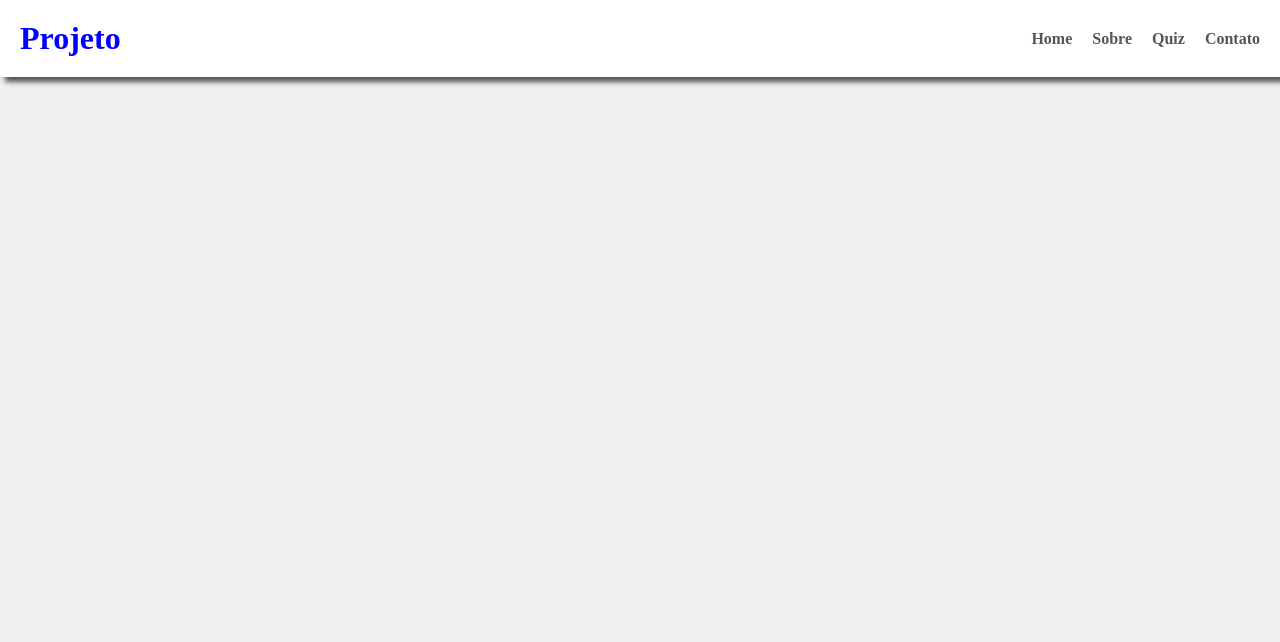
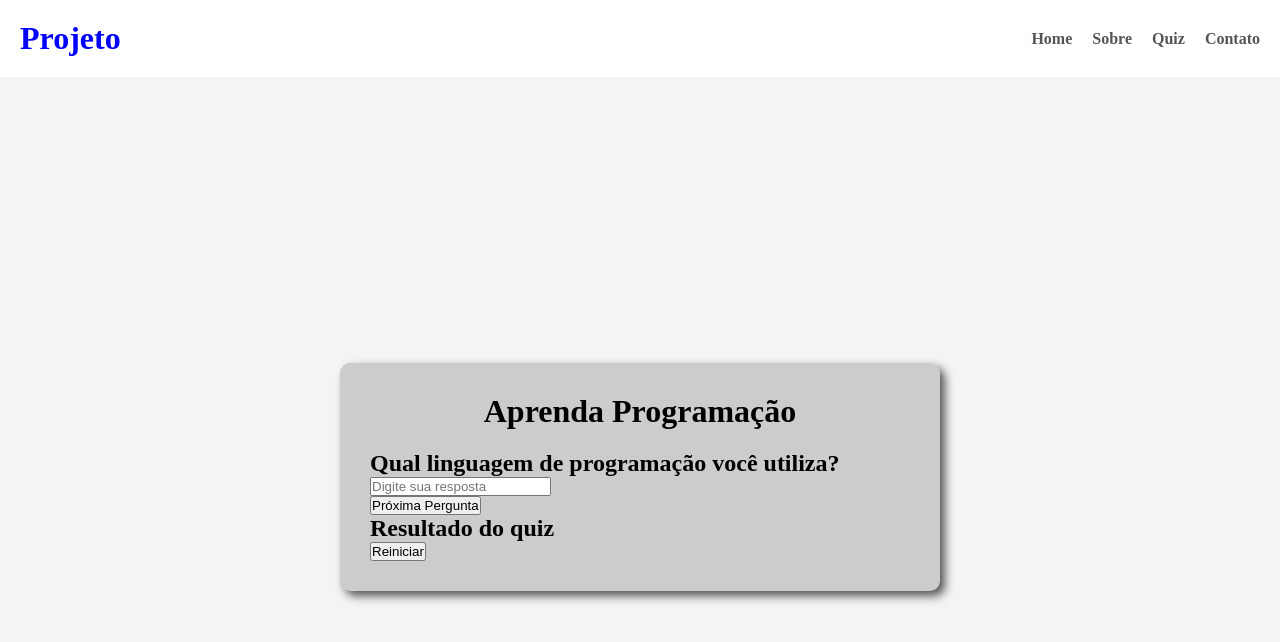
Before and after one commit to Tsk-inc/Site-com-quiz, a plain HTML site: page src/pages/quiz.html in a window 1280 px wide. Drawn offline with Linux system fonts and the light colour scheme.

Commit message:
Criando js do quiz

```diff
--- a/src/css/estilo.css
+++ b/src/css/estilo.css
@@ -42,3 +42,26 @@ header #logo{
     height: 100vh;
     object-fit: cover; /*Ocupa todo o Espaço*/
 }
+/* QUIZ*/
+#container-quiz{
+    background: #f4f4f4;
+    display: flex;
+    justify-content: center;
+    align-items: center;
+    min-height: 100vh;
+    margin: 0;
+}
+
+.quiz{
+    background: #CCC;
+    padding: 30px;
+    border-radius: 10px;
+    box-shadow: 5px 5px 10px #555;
+    width: 80%;
+    max-width: 600px;
+}
+
+.quiz h1{
+    text-align: center;
+    margin-bottom: 20px;
+}
--- /dev/null
+++ b/src/js/quiz.js
@@ -0,0 +1,68 @@
+document.addEventListener('DOMContentLoaded',()=>{
+    const pergunta = document.getElementById('pergunta');
+    const resposta = document.getElementById('resposta');
+    const proximaPergunta = document.getElementById("proximo");
+    const mensagem = document.getElementById('message');
+    const containerPerguntas = document.getElementById('container-perguntas');
+    const containerResultado = document.getElementById('container-resultado');
+    const listaResultado = document.getElementById('lista-resultado');
+    const reiniciarBotao = document.getElementById('inicio-btn')
+
+    //DECLARANDO O ARRAY DE PERGUNTAS
+    const questoes=[
+        "Qual linguagem de programação você utiliza?",
+        "Descreva essa linguagem.",
+        "Em que ano surgiu a Linguagem utilizada?",
+        "Você se considera um prograamador senior?",
+    ]
+    //DECLARANDOS AS VARIAVEIS
+    let perguntas = 0;
+    const respostas = [];
+
+    function mostrarPergunta(){
+        if(perguntas <questoes.length){
+            pergunta.textContent =questoes[perguntas];
+            resposta.value='';
+            mensagem.textContent ='';
+        }else{
+            mostrarResultado();
+        }
+    }
+
+     function mostrarResultado(){
+        containerPerguntas.classList.add('hidden');
+        containerResultado.classList.remove('hidden');
+        listaResultado.innerHTML='';
+
+        questoes.forEach((questoes,index)=>{
+            const listaItem =document.createElement('li');
+            listaItem.innerHTML = `<strong>${questoes}</strong><br>
+            Sua Resposta: <span>${respostas[index]}</span>`
+            listaResultado.appendChild(listaItem);
+        })
+     }
+
+     function nextQuestao(){
+        const respostaAtual =resposta.value.trim();
+        if(respostaAtual ===''){
+            mensagem.textContent ="Por favor , digite sua resposta";
+            return;
+        }
+        respostas.push(respostaAtual);
+        perguntas++;
+        mostrarPergunta();
+
+     }
+     function reiniciarQuiz(){
+        perguntas =0;
+        respostas.length =0;
+        containerResultado.classList.add('hidden');
+        containerPerguntas.classList.remove('hidden')
+        mostrarPergunta();
+     }
+
+     proximaPergunta.addEventListener('click',nextQuestao);
+     reiniciarBotao.addEventListener('click',reiniciarQuiz);
+
+     mostrarPergunta();
+    })
--- a/src/pages/quiz.html
+++ b/src/pages/quiz.html
@@ -19,5 +19,26 @@
         </nav>
     </header>
 
+    <main id="container-quiz">
+        <div class="quiz">
+            <h1>Aprenda Programação</h1>
+            <section id="container-perguntas">
+                <h2 id="pergunta"></h2>
+                <div id="container-respostas">
+                    <input type="text" id="resposta" placeholder="Digite sua resposta">
+                </div>
+                <button id="proximo">Próxima Pergunta</button>
+                <p id="message"></p>
+            </section>
+            <section id="container-resultado" class="hidden">
+                <h2>Resultado do quiz</h2>
+                <ul id="lista-resultado"></ul>
+                <button id="inicio-btn">Reiniciar</button>
+            </section>
+
+        </div>
+
+    </main>
+    <script src="../js/quiz.js"></script>
 </body>
 </html>
```
